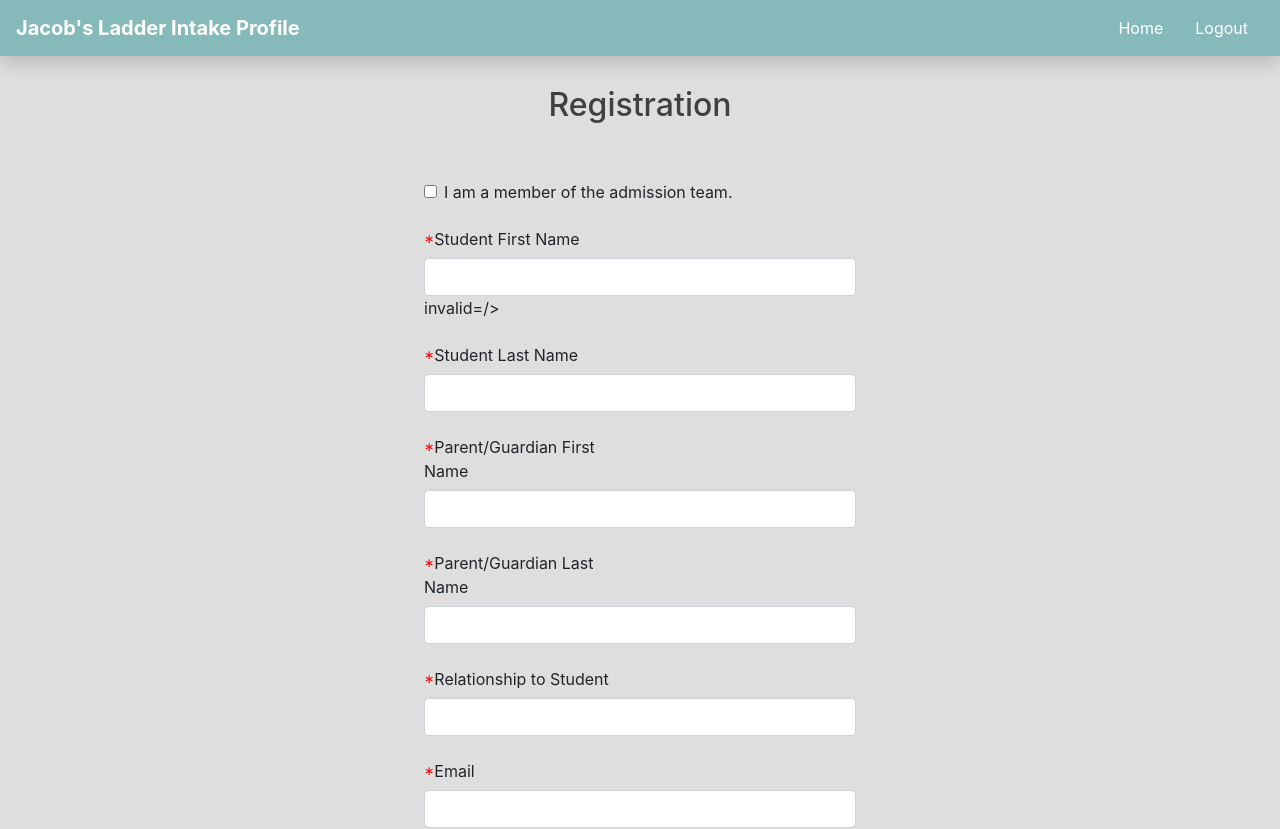
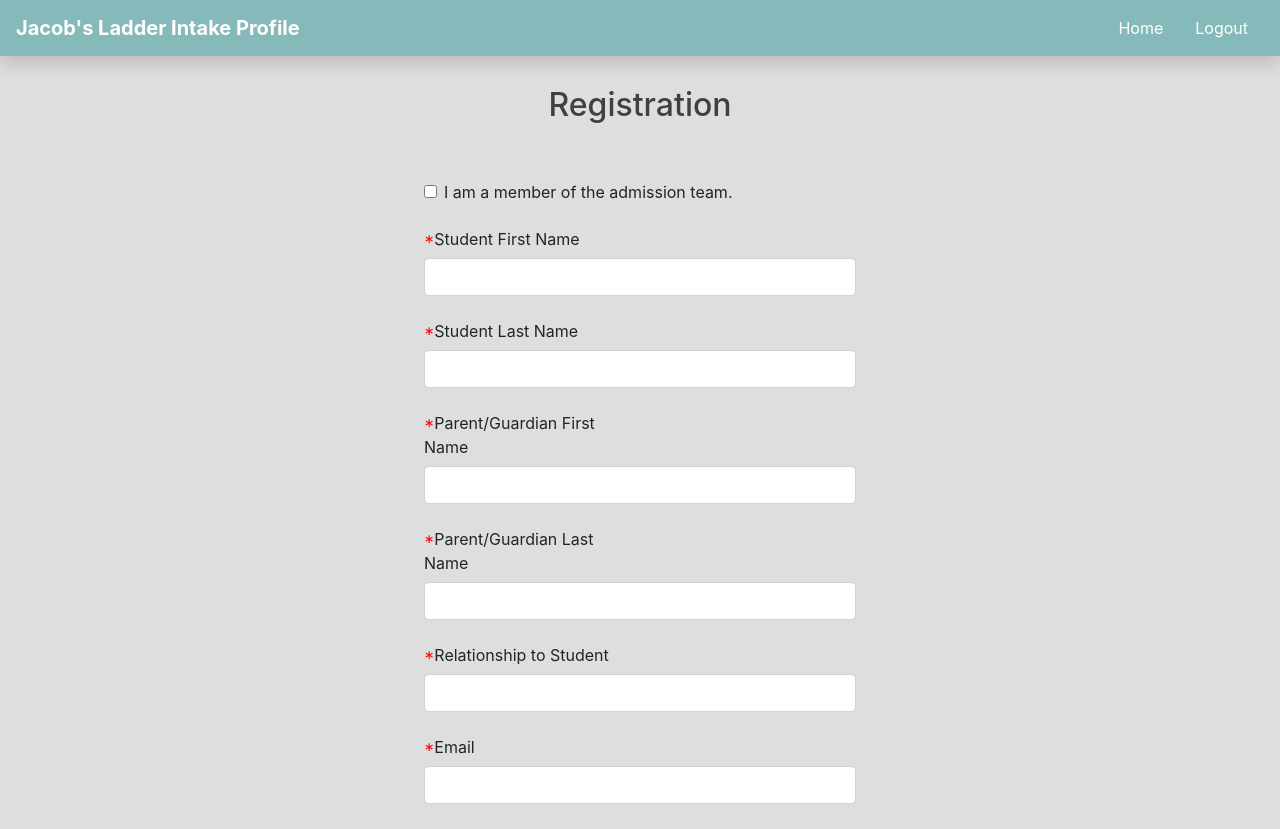
Before and after one commit to JacobsLadderIntake/FrontEndReact, a React (Create React App) app: page /register in a window 1280 px wide. Shown: the top 829 px of the page. Built offline with nearby package versions, Linux system fonts and the light colour scheme; no server answers.

Commit message:
Added error for emailAlreadyExists but is commented out, changed confirmation code to be hidden when typing and fixed some issues with variable names

```diff
--- a/src/Register.js
+++ b/src/Register.js
@@ -279,7 +279,6 @@ class Register extends Component {
 
 
                                 />
-                                    invalid={this.state.errors["studentFirstName"]}/>
                                 <FormFeedback
                                     invalid={this.state.errors["studentFirstName"]}>{this.state.errors["studentFirstName"]}</FormFeedback>
                             </Col>
```
